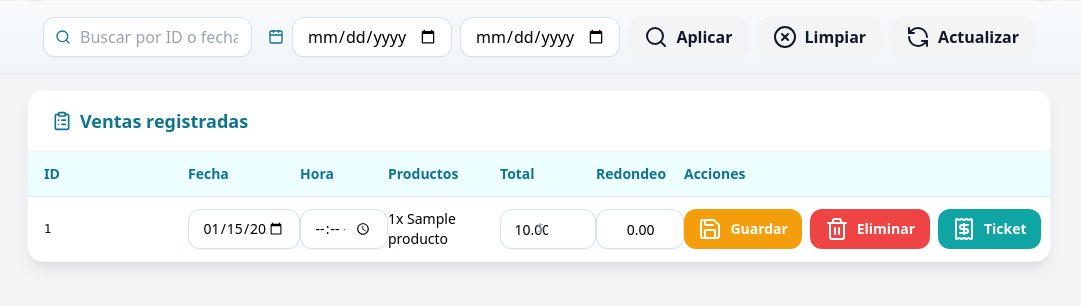
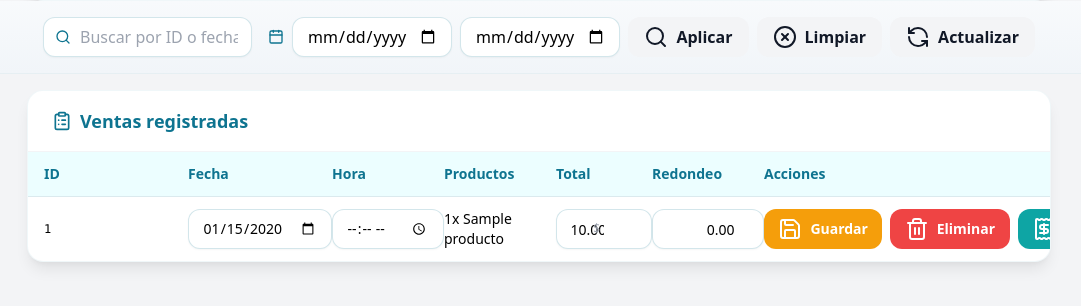
Before and after one commit to PaulCz25/PiloPosRemaster, a Flask app: page /panel in a window 1280 px wide. Shown: the part 193-499 px from the top of the page, without its empty margins (101-1182 px from the left). Run offline with Flask 3, Linux system fonts and the light colour scheme; tables that the repository leaves empty hold one stand-in row (values such as "Sample post"); some libraries are stand-ins or nearby versions.

Commit message:
Actualizacion de zona horaria

```diff
--- a/app.py
+++ b/app.py
@@ -2,6 +2,11 @@ from flask import Flask, render_template, request, redirect, url_for, session, j
 import json
 import os
 from datetime import datetime
+from zoneinfo import ZoneInfo  # ← zona horaria real
+
+# Zona horaria por defecto: Baja California (Tijuana).
+# Puedes sobreescribirla en Render con la env var APP_TZ
+LOCAL_TZ = ZoneInfo(os.getenv("APP_TZ", "America/Tijuana"))
 
 # Adaptadores SQLite
 from store import (
@@ -150,9 +155,11 @@ def redondear():
         else:
             resumen[nombre] = {'nombre': nombre, 'cantidad': 1}
 
-    fecha_str = datetime.now().strftime('%Y-%m-%d')
-    hora_str = datetime.now().strftime('%H:%M')
-    venta_id = datetime.now().strftime('V%Y%m%d%H%M%S%f')
+    # ===> FECHA/HORA con zona local (Tijuana) <===
+    ahora = datetime.now(LOCAL_TZ)
+    fecha_str = ahora.strftime('%Y-%m-%d')
+    hora_str = ahora.strftime('%H:%M')
+    venta_id = ahora.strftime('V%Y%m%d%H%M%S%f')
 
     try:
         with get_db() as conn:
@@ -517,7 +524,6 @@ def ticket(vid):
 # ===================== PANEL DE DATOS (ADMIN) =====================
 @app.route('/panel')
 def panel():
-    # Renderiza tu template existente
     return render_template('admin_datos.html')
 
 
--- a/templates/admin_datos.html
+++ b/templates/admin_datos.html
@@ -51,7 +51,7 @@
     </div>
   </div>
 
-  <!-- Barra de filtros (uniforme y funcional) -->
+  <!-- Barra de filtros -->
   <div class="filters-sticky">
     <div class="max-w-5xl mx-auto py-4 px-4 flex flex-col md:flex-row gap-4 items-center justify-between">
       <div class="flex items-stretch w-full md:w-1/2">
@@ -84,11 +84,11 @@
       <table class="w-full text-sm table-fixed">
         <colgroup>
           <col class="w-[9rem]">
-          <col class="w-28">
-          <col class="w-[5.5rem]">
+          <col class="w-36">          <!-- Fecha: más ancho -->
+          <col class="w-28">          <!-- Hora: más ancho -->
           <col class="w-28">
           <col class="w-24">
-          <col class="w-[5.5rem]">
+          <col class="w-28">
           <col class="w-[24rem]">
         </colgroup>
         <thead>
@@ -148,8 +148,8 @@
         const tr = document.createElement('tr');
         tr.innerHTML = `
           <td class="px-4 py-3 font-mono text-xs">${v.id}</td>
-          <td class="px-4 py-3"><input class="input h-10 w-28" type="date" value="${v.fecha || ''}" id="f_${v.id}"></td>
-          <td class="px-4 py-3"><input class="input h-10 w-[5.5rem]" type="time" value="${v.hora || ''}" id="h_${v.id}"></td>
+          <td class="px-4 py-3"><input class="input h-10 w-36" type="date" value="${v.fecha || ''}" id="f_${v.id}"></td>
+          <td class="px-4 py-3"><input class="input h-10 w-28" type="time" value="${v.hora || ''}" id="h_${v.id}"></td>
           <td class="px-4 py-3">${v.productos}</td>
           <td class="px-4 py-3">
             <div class="relative">
@@ -157,7 +157,7 @@
               <span class="absolute right-5 top-1/2 -translate-y-1/2 text-gray-400 text-xs">$</span>
             </div>
           </td>
-          <td class="px-4 py-3"><input class="input h-10 w-[5.5rem] text-right" type="number" step="0.01" value="${(v.redondeo||0).toFixed(2)}" id="r_${v.id}"></td>
+          <td class="px-4 py-3"><input class="input h-10 w-28 text-right" type="number" step="0.01" value="${(v.redondeo||0).toFixed(2)}" id="r_${v.id}"></td>
           <td class="px-4 py-3">
             <div class="flex items-center gap-2 whitespace-nowrap">
               <button type="button" class="btn btn-warn h-10" onclick="guardar('${v.id}')"><i data-lucide="save"></i> Guardar</button>
```
